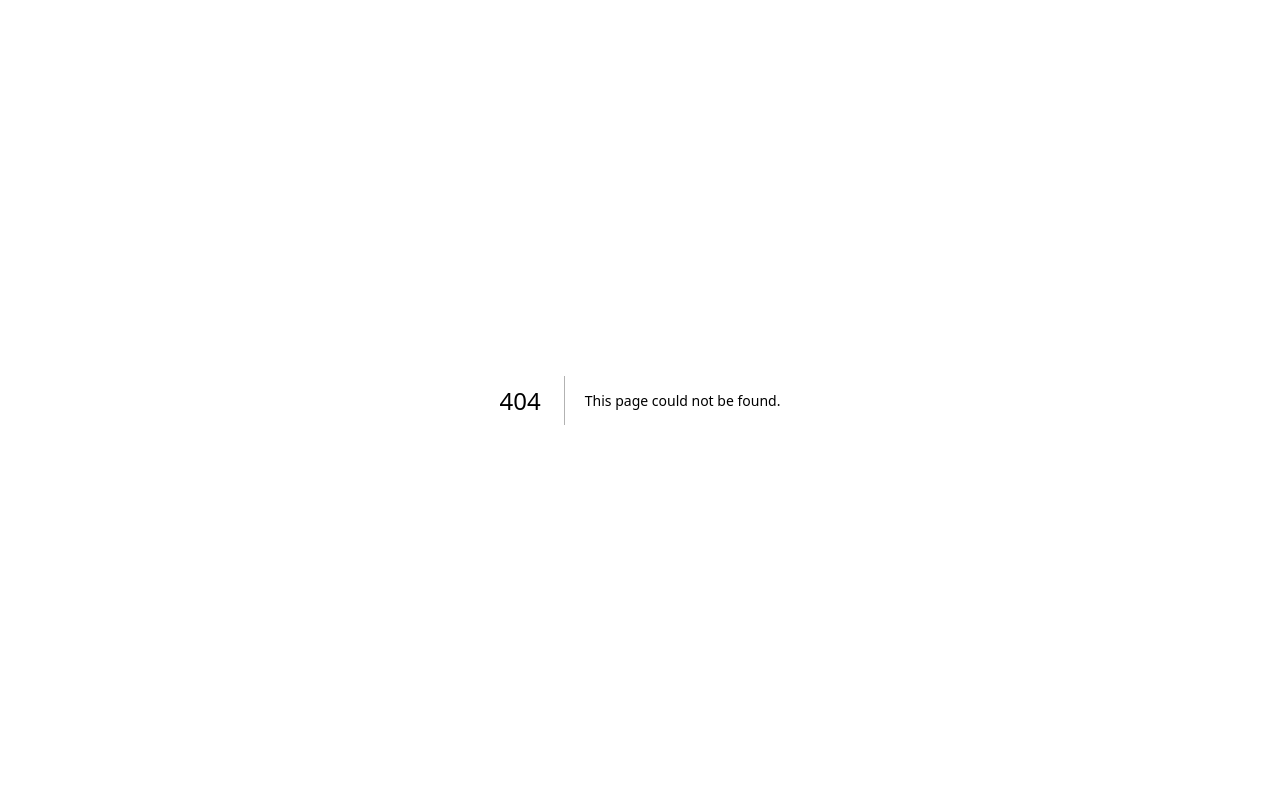
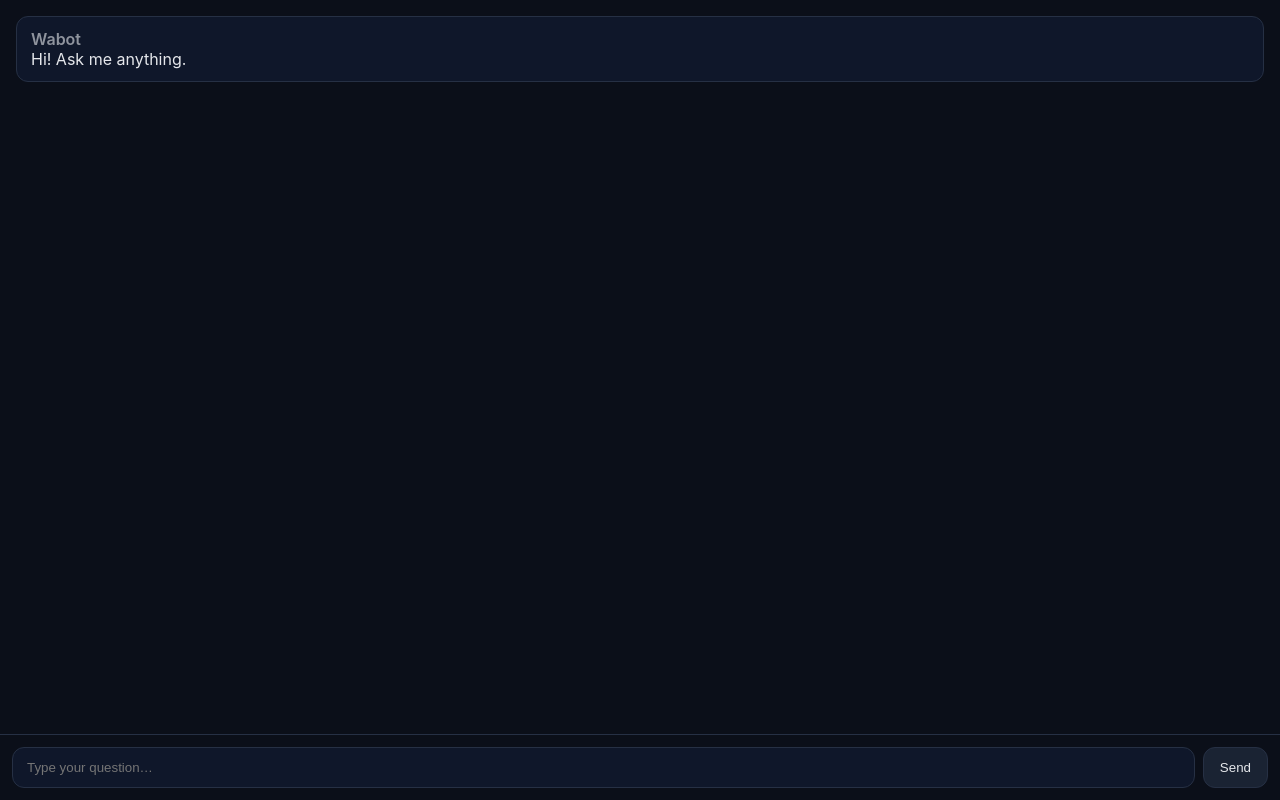
Before and after one commit to icup112341/wix-vercel-chatbot, a Next.js app: page /widget in a window 1280 px wide. Before the commit this address had no page. Built offline with nearby package versions, Linux system fonts and the light colour scheme.

Commit message:
Create page.tsx

```diff
--- /dev/null
+++ b/app/widget/page.tsx
@@ -0,0 +1,104 @@
+"use client";
+import { useEffect, useRef, useState } from "react";
+
+type Msg = { role: "user" | "assistant"; content: string };
+
+export default function Widget() {
+  const [messages, setMessages] = useState<Msg[]>([
+    { role: "assistant", content: "Hi! Ask me anything." }
+  ]);
+  const [input, setInput] = useState("");
+  const boxRef = useRef<HTMLDivElement>(null);
+
+  useEffect(() => {
+    boxRef.current?.scrollTo({ top: boxRef.current.scrollHeight, behavior: "smooth" });
+  }, [messages]);
+
+  async function send() {
+    const text = input.trim();
+    if (!text) return;
+    setInput("");
+
+    const next = [...messages, { role: "user", content: text }];
+    setMessages(next);
+
+    const resp = await fetch("/api/chat", {
+      method: "POST",
+      headers: { "Content-Type": "application/json" },
+      body: JSON.stringify({
+        model: "gpt-4o-mini",
+        messages: next.map(m => ({ role: m.role, content: m.content }))
+      })
+    });
+
+    if (!resp.ok || !resp.body) {
+      setMessages(prev => [...prev, { role: "assistant", content: "Server error." }]);
+      return;
+    }
+
+    const reader = resp.body.getReader();
+    const decoder = new TextDecoder();
+    let assistant = "";
+    setMessages(prev => [...prev, { role: "assistant", content: "" }]);
+
+    while (true) {
+      const { done, value } = await reader.read();
+      if (done) break;
+      const chunk = decoder.decode(value, { stream: true });
+      for (const line of chunk.split("\n")) {
+        if (!line.startsWith("data:")) continue;
+        const data = line.slice(5).trim();
+        if (!data || data === "[DONE]") continue;
+        try {
+          const j = JSON.parse(data);
+          const delta = j.choices?.[0]?.delta?.content;
+          if (delta) {
+            assistant += delta;
+            setMessages(prev => {
+              const copy = [...prev];
+              copy[copy.length - 1] = { role: "assistant", content: assistant };
+              return copy;
+            });
+          }
+        } catch {}
+      }
+    }
+  }
+
+  return (
+    <div style={{
+      height:"100vh", display:"grid", gridTemplateRows:"1fr auto",
+      background:"#0b0f19", color:"#e5e7eb", fontFamily:"Inter,system-ui,sans-serif"
+    }}>
+      <div ref={boxRef} style={{ overflowY:"auto", padding:16 }}>
+        {messages.map((m, i) => (
+          <div key={i} style={{
+            background: m.role === "user" ? "#1a2333" : "#0f172a",
+            border:"1px solid #263044", borderRadius:12, padding:"12px 14px",
+            marginBottom:8, whiteSpace:"pre-wrap"
+          }}>
+            <div style={{ opacity:.6, fontWeight:600 }}>{m.role === "user" ? "You" : "Wabot"}</div>
+            {m.content}
+          </div>
+        ))}
+      </div>
+      <div style={{ display:"flex", gap:8, padding:12, borderTop:"1px solid #263044" }}>
+        <input
+          value={input}
+          onChange={e => setInput(e.target.value)}
+          onKeyDown={e => (e.key === "Enter" ? send() : undefined)}
+          placeholder="Type your question…"
+          style={{
+            flex:1, padding:"12px 14px", borderRadius:12,
+            border:"1px solid #263044", background:"#0f172a",
+            color:"#e5e7eb", outline:"none"
+          }}
+        />
+        <button onClick={send} style={{
+          padding:"12px 16px", borderRadius:12, border:"1px solid #263044",
+          background:"#1a2333", color:"#e5e7eb", cursor:"pointer"
+        }}>Send</button>
+      </div>
+    </div>
+  );
+}
```
